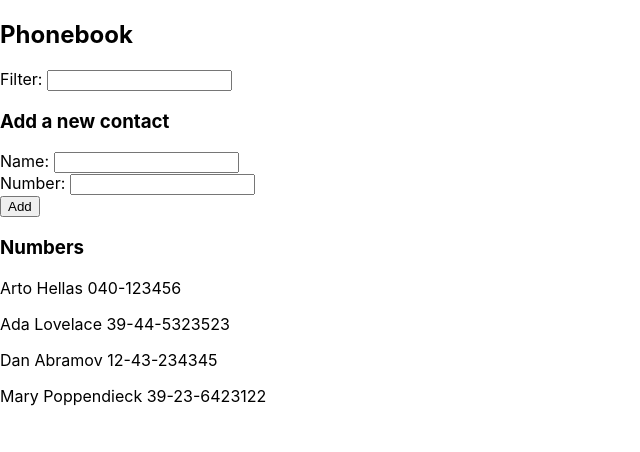
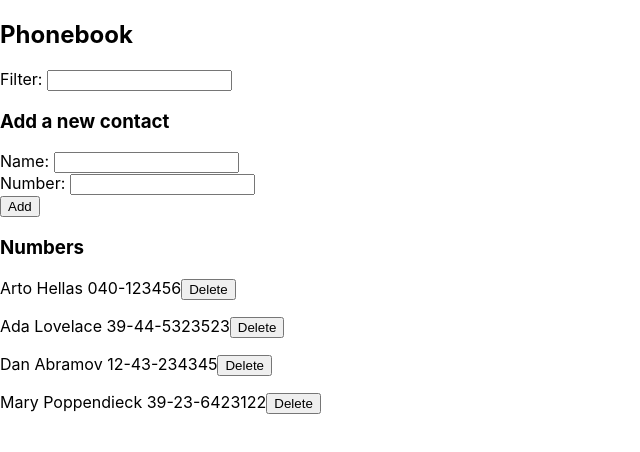
Before and after one commit to jHimanen/FSO2020, a React (Create React App) app in the folder osa2/puhelinluettelo/: page / in a window 1280 px wide. Shown: the top 452 px of the page, without its empty margins (0-640 px from the left). Built offline with nearby package versions, Linux system fonts and the light colour scheme; data requests are answered from the project's data file.

Commit message:
Submit solutions to part 2d (ex. 2.15-2.18)

```diff
--- a/osa2/puhelinluettelo/db.json
+++ b/osa2/puhelinluettelo/db.json
@@ -1,5 +1,5 @@
 {
-    "persons":[
+  "persons": [
     {
       "name": "Arto Hellas",
       "nr": "040-123456",
--- a/osa2/puhelinluettelo/src/App.js
+++ b/osa2/puhelinluettelo/src/App.js
@@ -1,8 +1,8 @@
 import React, { useState, useEffect } from 'react';
-import axios from 'axios';
 import Persons from './components/Persons';
 import ContactForm from './components/ContactForm';
 import Filter from './components/Filter';
+import contactService from './services/contacts';
 
 const App = () => {
 
@@ -13,31 +13,46 @@ const App = () => {
   const [ showAll, setShowAll ] = useState(true);
 
   useEffect(() => {
-    axios
-      .get('http://localhost:3001/persons')
-      .then(response => {
-        setPersons(response.data)
-      })
+    contactService
+      .getAll()
+        .then(initialContacts => {
+          setPersons(initialContacts)
+        })
   }, []);
 
   const addPerson = (event) => {
     event.preventDefault();
 
+    const personObject = {
+      name: newName,
+      nr: newNr
+    }
+
     if (persons.map(person => person.name).includes(newName)) {
-      alert(`${newName} is already added to the phonebook`);
+      if (window.confirm(`${newName} is already added to the phonebook, replace with new number?`)) {
+        const contact = persons.find(p => p.name === newName);
+        const changedContact = { ...contact, nr: newNr}
+        contactService
+          .update(changedContact)
+          .then(updatedContact => {
+            setPersons(persons.map(p => p.name !== newName ? p : updatedContact));
+            setNewName('');
+            setNewNr('');
+          })
+      }
     }
     else if (persons.map(person => person.nr).includes(newNr)) {
       alert(`${newNr} is already added to the phonebook`);
     }
     else {
-      const personObject = {
-        name: newName,
-        nr: newNr
-      }
 
-      setPersons(persons.concat(personObject));
-      setNewName('');
-      setNewNr('');
+      contactService
+        .create(personObject)
+          .then(returnedContact => {
+            setPersons(persons.concat(returnedContact))
+            setNewName('');
+            setNewNr('');
+          })
     }
   }
 
@@ -77,7 +92,7 @@ const App = () => {
 
       <h3>Numbers</h3>
 
-      <Persons people={personsToShow} />
+      <Persons people={personsToShow} setPersons={setPersons} />
     </div>
   )
 }
--- a/osa2/puhelinluettelo/src/components/Persons.js
+++ b/osa2/puhelinluettelo/src/components/Persons.js
@@ -1,9 +1,28 @@
 import React from 'react';
+import contactService from '../services/contacts';
 
 const Persons = (props) => {
+
+    const clickHandler = (handledContact) => {
+        if (window.confirm(`Delete ${handledContact.name}?`)) {
+            contactService
+                .nuke(handledContact)
+                .then(() => {
+                    contactService
+                        .getAll()
+                        .then(updatedContacts => {
+                            props.setPersons(updatedContacts)
+                        })
+                })
+        }
+    }
+
     return (
         props.people.map(person =>
-            <p key={person.name}>{person.name} {person.nr}</p>
+            <p key={person.id}>
+                {person.name} {person.nr}
+                <button onClick={() => clickHandler(person)}>Delete</button>
+            </p>
         )
     );
 };
--- /dev/null
+++ b/osa2/puhelinluettelo/src/services/contacts.js
@@ -0,0 +1,25 @@
+import axios from 'axios';
+
+const baseUrl = 'http://localhost:3001/persons';
+
+const getAll = () => {
+    const request = axios.get(baseUrl);
+    return request.then(response => response.data)
+}
+
+const create = newContact => {
+    const request = axios.post(baseUrl, newContact);
+    return request.then(response => response.data)
+}
+
+const nuke = nukedContact => {
+    const request = axios.delete(baseUrl.concat(`/${nukedContact.id}`));
+    return request.then(response => response.data)
+}
+
+const update = updatedContact => {
+    const request = axios.put(baseUrl.concat(`/${updatedContact.id}`), updatedContact);
+    return request.then(response => response.data)
+}
+
+export default { getAll, create, nuke, update };
```
Lines whose indentation alone changed are shown as unchanged.
